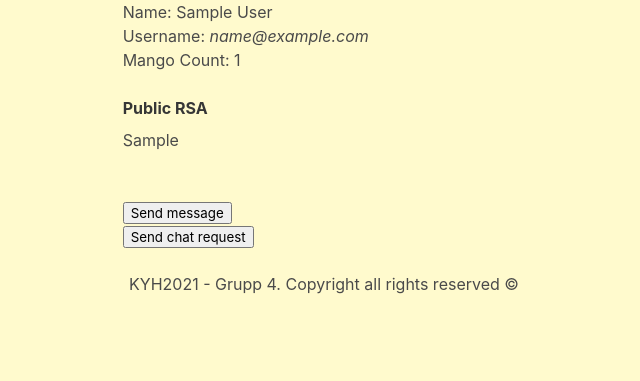
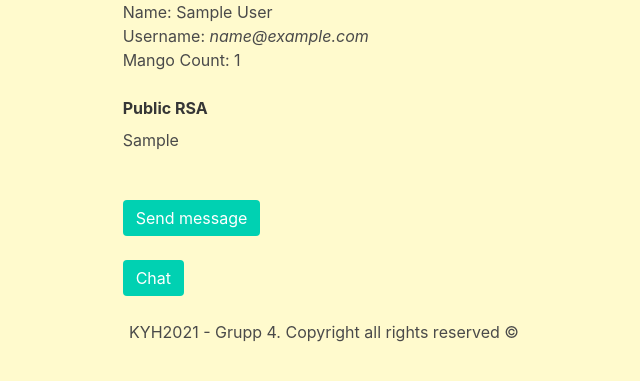
Before and after one commit to Jearnest94/Grupp_Fyra_Projektarbete, a Flask app: page /profile/1 in a window 1280 px wide. Shown: the part 160-541 px from the top of the page, without its empty margins (316-956 px from the left). Run offline with Flask 2, Linux system fonts and the light colour scheme; tables that the repository leaves empty hold one stand-in row (values such as "Sample post").

Commit message:
fixed details on user profile

```diff
--- a/templates/inbox.html
+++ b/templates/inbox.html
@@ -28,7 +28,7 @@
                         {% endif %}
                         <td>{{ message.title }}</td>
                         <td>
-                             {{ message.content }}
+                            {{ message.content }}
                         </td>
                         <td>
                             {{ message.encrypted_AES_key }}
@@ -37,7 +37,6 @@
                 {% endfor %}
             </table>
         </div>
-
         <br/>
         <br/>
         <div class="field">
--- a/templates/profile_user.html
+++ b/templates/profile_user.html
@@ -20,30 +20,30 @@
         {% if recipient.public_RSA == none %}
             <i>{{ recipient.name }} needs to upload a Public RSA-key before we can send a message</i>
             <br/>
-        <button type="button" disabled>Send message</button>
-
+            <button class="button is-primary" type="button" disabled>Send message</button>
         {% else %}
-        <button type="button" onclick="window.location.href='/messages/{{ recipient.id }}';">Send message</button>
+            <button class="button is-primary" type="button" onclick="window.location.href='/messages/{{ recipient.id }}';">Send message</button>
+            <br/>
+            <br/>
         {% endif %}
 
         {% if recipient.online %}
             {% if current_user.public_RSA == none %}
                 <form action="{{ url_for('bp_user.profile_get') }}">
-                <button type="submit" onclick="alert('No public RSA key found. Press ok for redirection')">Send chat
+                <button class="button is-primary" type="submit" onclick="alert('No public RSA key found. Press ok for redirection')">Send chat
                     request
                 </button>
                 </form>
             {% else %}
                 <form action="{{ url_for('bp_user.chat_post',user_id = name_client.id) }}" method="POST">
                     <input type="hidden" name="user_id" value="{{ name_client.id }}">
-                    <button type="submit"
-                            onclick="alert('Chat request sent. Start chat server and type in both usernames')">Send chat
-                        request
+                    <button class="button is-primary" type="submit"
+                            onclick="alert('Chat request sent. Start chat server and type in both usernames')">Chat
                     </button>
                 </form>
             {% endif %}
         {% else %}
-            <button type="button" disabled>Chat, user not online</button>
+            <button class="button is-primary" type="button" disabled>Chat</button>
         {% endif %}
     </div>
 {% endblock %}
```
